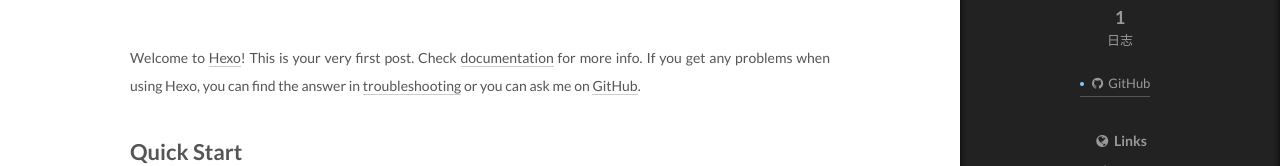
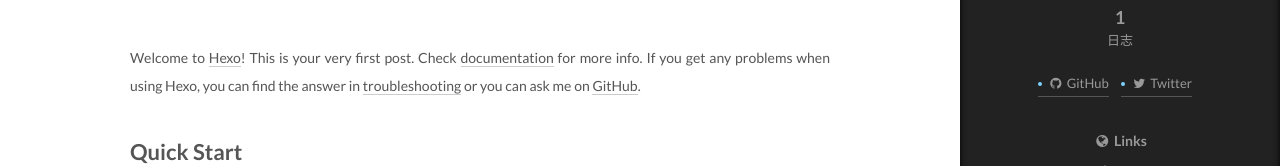
Before and after one commit to kevincefang/kevincefang.github.io, a plain HTML site: page 2017/04/20/hello-world/index.html in a window 1280 px wide. Both pictures are taken after a click on the item "站点概览". Shown: the part 259-425 px from the top of the page. Drawn offline with Linux system fonts and the light colour scheme.

Commit message:
just static

```diff
--- a/2017/04/20/hello-world/index.html
+++ b/2017/04/20/hello-world/index.html
@@ -578,6 +578,15 @@
                 </a>
               </span>
 
+              <span class="links-of-author-item">
+                <a href="https://twitter.com/angularfang" target="_blank" title="Twitter">
+
+                    <i class="fa fa-fw fa-twitter"></i>
+
+                  Twitter
+                </a>
+              </span>
+
 
         </div>
 
```
Also changed, not shown: archives/2017/04/index.html (+9 -0 lines), archives/2017/index.html (+9 -0 lines), archives/index.html (+9 -0 lines), index.html (+9 -0 lines).
